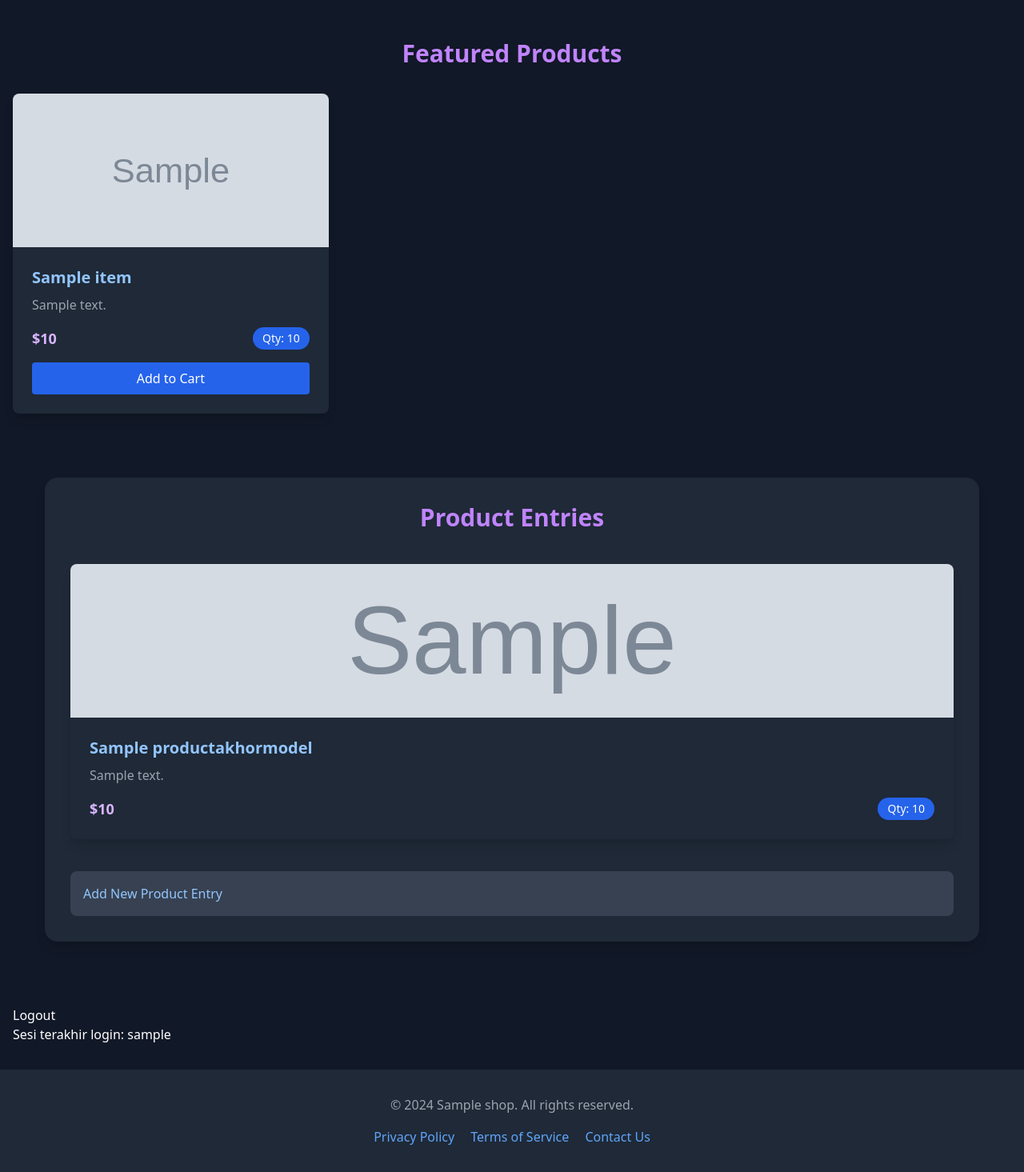
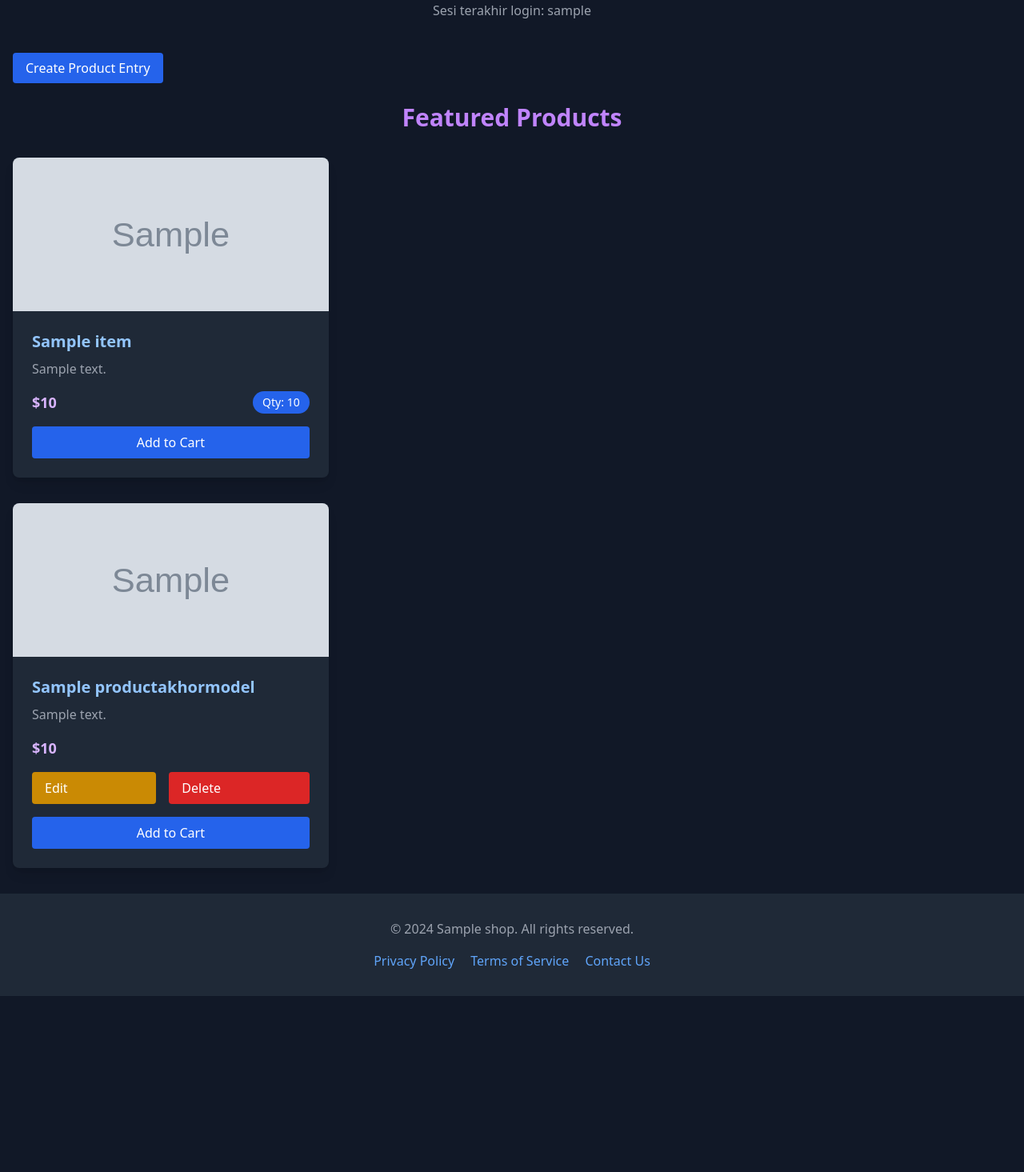
Before and after one commit to gracekarinn/takhor, a Django app: template main/templates/main.html in a window 1280 px wide. Shown: the part 219-1684 px from the top of the page at 80% size. After the commit the page ends 1464 px from the top, so only its background shows below. Run offline with Django 5.2, Linux system fonts and the light colour scheme; tables that the repository leaves empty hold one stand-in row (values such as "Sample post"); the template is opened without the code that fills it: values that come from a table or form of the project are taken from there, most other values are stand-ins (such as "Sample title", 1, 10 or a date in 2020); grey boxes marked "Sample" are stand-in pictures; some libraries are stand-ins or nearby versions.

Commit message:
chore: Add "Create Product Entry" button to main.html and update product entry display

```diff
--- a/main/templates/main.html
+++ b/main/templates/main.html
@@ -16,9 +16,13 @@
         <p class="text-xl text-gray-300 mb-2">Your everyday stress reliever</p>
         <div class="text-gray-400">
           <p>{{ name }} | NPM: {{ NPM }} | Class: {{ class }}</p>
+          <p>Sesi terakhir login: {{ last_login }}</p>
         </div>
       </header>
-      <div>
+      <a href="{% url 'main:create_product_entry' %}" class="bg-blue-600 text-white px-4 py-2 rounded hover:bg-blue-700 transition-colors">
+        Create Product Entry
+      </a>
+      <div class="pt-8">
         <h2 class="text-3xl font-bold mb-8 text-center text-purple-400">
           Featured Products
         </h2>
@@ -30,7 +34,7 @@
             <img
               src="{% static item.image %}"
               alt="{{ item.name }}"
-              class="w-full h-48 object-cover"
+              class="w-full md:h-54 h-48 object-cover"
             />
             <div class="p-6">
               <h3 class="text-xl font-bold mb-2 text-blue-300">
@@ -56,18 +60,14 @@
           {% endfor %}
         </div>
       </div>
-      <div class="bg-gray-800 rounded-2xl p-8 shadow-lg my-20 mx-10">
-        <h3 class="text-3xl font-bold mb-6 text-center text-purple-400">
-          Product Entries
-        </h3>
-        {% if product_entries %} {% for product_entry in product_entries %}
-        <div
-          class="bg-gray-800 my-10 rounded-lg overflow-hidden shadow-lg transition-transform duration-300 hover:scale-105"
-        >
+      {% if product_entries %}
+      <div class="grid grid-cols-1 md:grid-cols-2 lg:grid-cols-3 gap-8 pt-8">
+        {% for product_entry in product_entries %}
+          <div class="bg-gray-800 rounded-lg overflow-hidden shadow-lg transition-transform duration-300 hover:scale-105">
             <img
               src="{{ product_entry.image.url }}"
-            alt="Foto"
-            class="w-full h-48 object-cover"
+              alt="{{ product_entry.name }}"
+              class="w-full md:h-54 h-48 object-cover"
             />
             <div class="p-6">
               <h3 class="text-xl font-bold mb-2 text-blue-300">
@@ -75,50 +75,33 @@
               </h3>
               <p class="text-gray-400 mb-4">{{ product_entry.description }}</p>
               <div class="flex justify-between items-center">
-              <span class="text-lg font-semibold text-purple-300"
-                >${{ product_entry.price }}</span
+                <span class="text-lg font-semibold text-purple-300">
+                  ${{ product_entry.price }}
+                </span>
+              </div>
+              <div class="mt-4 flex justify-between">
+                <a href="{% url 'main:edit_product_entry' product_entry.id %}" class="bg-yellow-600 text-white px-4 py-2 rounded hover:bg-yellow-700 transition-colors flex-grow mr-2">
+                  <button>Edit</button>
+                </a>
+                <a href="{% url 'main:delete_product_entry' product_entry.id %}" class="bg-red-600 text-white px-4 py-2 rounded hover:bg-red-700 transition-colors flex-grow ml-2" onclick="return confirm('Are you sure you want to delete this product?');">
+                  <button>Delete</button>
+                </a>
+              </div>
+              <button
+                class="mt-4 w-full bg-blue-600 text-white px-4 py-2 rounded hover:bg-blue-700 transition-colors"
               >
-              <span
-                class="bg-blue-600 text-white px-3 py-1 rounded-full text-sm"
-                >Qty: {{ product_entry.quantity }}</span
-              >
-            </div>
+                Add to Cart
+              </button>
             </div>
           </div>
         {% endfor %}
-        <ul class="space-y-4 mt-10">
-          <li
-            class="bg-gray-700 rounded-lg p-4 transition-all duration-300 hover:bg-gray-600"
-          >
-            <a
-              href="{% url 'main:create_product_entry' %}"
-              class="text-blue-300 hover:text-blue-400 transition-colors duration-300"
-            >
-              <button>Add New Product Entry</button>
-            </a>
-          </li>
-        </ul>
       {% else %}
-        <p class="mb-10 text-center">No product entries found.</p>
-        <form
-          method="post"
-          action="{% url 'main:create_product_entry' %}"
-          enctype="multipart/form-data"
-        >
-          {% csrf_token %} {{ form.as_p }}
-          <button
-            type="submit"
-            class="w-full bg-blue-600 text-white px-4 py-2 rounded hover:bg-blue-700 transition-colors"
-          >
-            Create Product Entry
-          </button>
-        </form>
+      <div class="mt-10">
+        <img src="{% static '/images/sedih_banget.png' %}" alt="kucing melet" class="mx-auto h-52 w-52 mt-4" />
+        <p class="text-center mt-10 text-2xl text-red-400">Tambahin squishy lagi dong biar makin laku</p>
+      </div>
       {% endif %}
       </div>
-      <a href="{% url 'main:logout' %}">
-        <button>Logout</button>
-      </a>
-      <h5>Sesi terakhir login: {{ last_login }}</h5>
     </main>
     {% include 'components/footer.html' %}
   </body>
```
Lines whose indentation alone changed are shown as unchanged.
